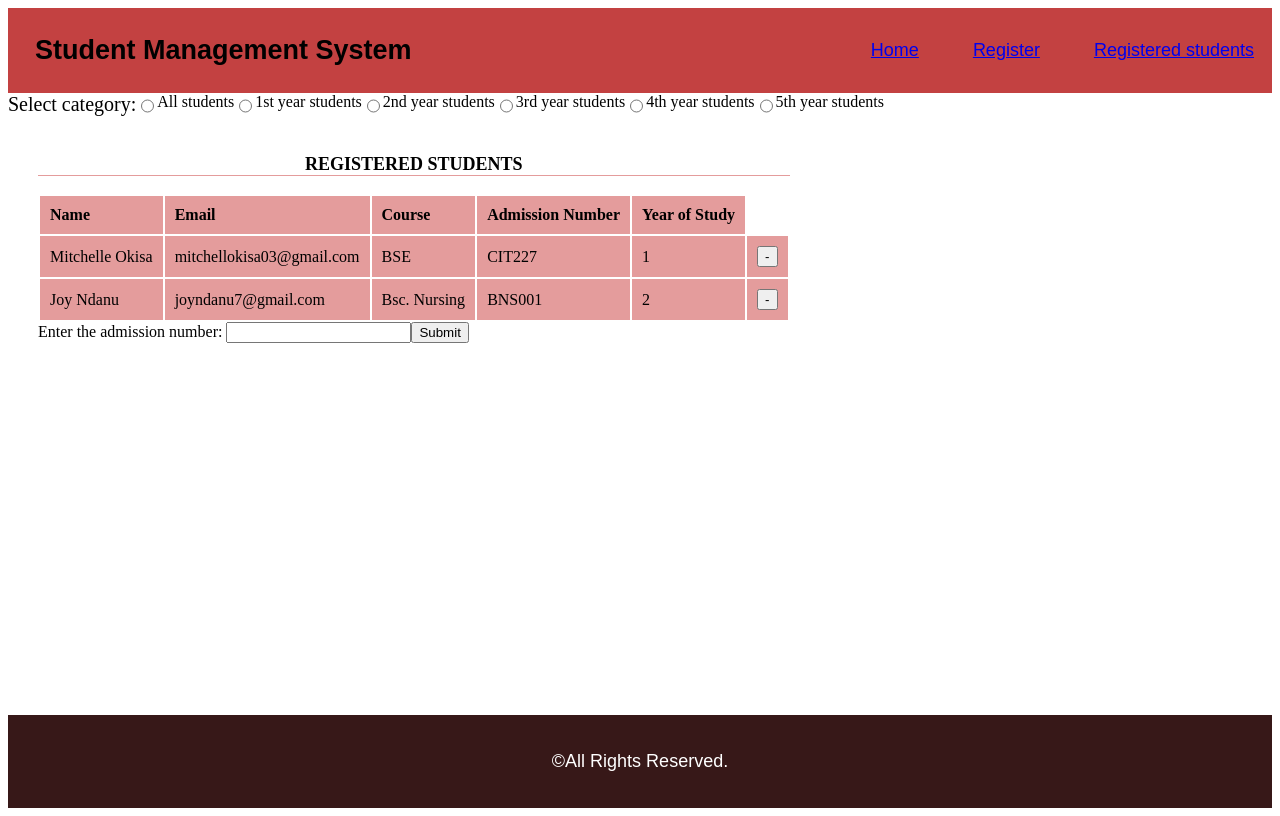
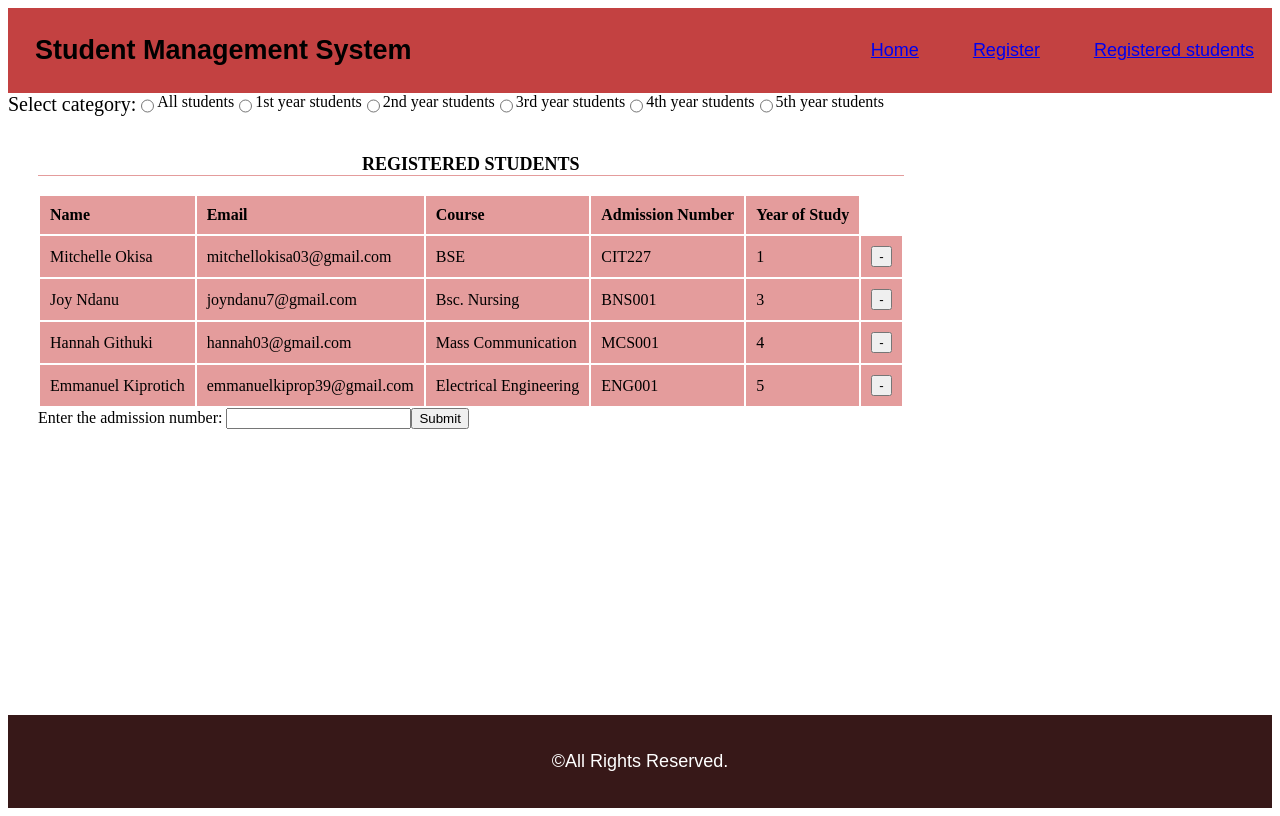
Before and after one commit to Mit-Okisa/STUDENT-MANAGEMENT-SYSTEM, an Angular app: page /list in a window 1280 px wide. Built offline with nearby package versions, Linux system fonts and the light colour scheme; data requests are answered from the project's data file.

Commit message:
More on routing

```diff
--- a/db.json
+++ b/db.json
@@ -13,8 +13,24 @@
       "email": "joyndanu7@gmail.com",
       "id": "BNS001",
       "courseName": "Bsc. Nursing",
-      "yearOfStudy": "2",
+      "yearOfStudy": 3,
       "password": "1234567"
+    },
+    {
+      "name": "Hannah Githuki",
+      "email": "hannah03@gmail.com",
+      "id": "MCS001",
+      "courseName": "Mass Communication",
+      "yearOfStudy": "4",
+      "password": "Hannah254"
+    },
+    {
+      "name": "Emmanuel Kiprotich",
+      "email": "emmanuelkiprop39@gmail.com",
+      "id": "ENG001",
+      "courseName": "Electrical Engineering",
+      "yearOfStudy": "5",
+      "password": "Emmanuel@5"
     }
   ],
   "courses": [],
--- a/src/app.component/app.config.ts
+++ b/src/app.component/app.config.ts
@@ -1,11 +1,12 @@
 import { ApplicationConfig, provideBrowserGlobalErrorListeners } from '@angular/core';
-import { provideRouter } from '@angular/router';
+import { provideRouter, TitleStrategy } from '@angular/router';
+import { AppTitleStrategy} from '../appTitleStrategy';
 import { routes } from './app.routes';
 import { provideHttpClient } from '@angular/common/http';
 
 export const appConfig: ApplicationConfig = {
   providers: [
     provideBrowserGlobalErrorListeners(),
-    provideRouter(routes), provideHttpClient()
+    provideRouter(routes), provideHttpClient(),
   ]
 };
--- a/src/home.component/home.component.html
+++ b/src/home.component/home.component.html
@@ -1,3 +1,7 @@
+<head>
+  <title>Home</title>
+</head>
+
 <div class="home_page">
   <div class="welcome_message">
     <h2>Welcome to the Student Management System.</h2>
--- a/src/home.component/home.component.ts
+++ b/src/home.component/home.component.ts
@@ -1,4 +1,4 @@
-import { Component, inject} from "@angular/core";
+import { Component} from "@angular/core";
 import { RouterLink} from '@angular/router';
 import {ButtonDirective} from './buttonDirective';
 
--- a/src/index.html
+++ b/src/index.html
@@ -5,7 +5,7 @@
   <title>StudentManagementSystem</title>
   <base href="/">
   <meta name="viewport" content="width=device-width, initial-scale=1">
-  <link rel="icon" type="image/x-icon" href="favicon.ico">
+  <link rel="icon" type="image/x-icon" href="favicon.icon">
 </head>
 <body>
   <app-root></app-root>
--- /dev/null
+++ b/src/pageNotFound.ts
@@ -0,0 +1,12 @@
+import {Component} from '@angular/core';
+
+@Component({
+  selector: 'pageNotFound',
+  template: `<head><title>Page Not Found</title>
+              </head><h3>Sorry, Page not found!</h3>`,
+  styles: `h3{
+      font-size: 20px;
+      font-weight: bold;
+      text-align: center;}`
+})
+export class PageNotFound {}
--- a/src/signupForm.component/signup.html
+++ b/src/signupForm.component/signup.html
@@ -1,3 +1,5 @@
+<head><title>Registration</title></head>
+
 <section class="form-section">
   <form class="whole_form">
     <h2 id="form_title">Registration</h2>
@@ -25,14 +27,8 @@
       <label for ="password">Password: </label>
       <input id="password" name="password" [(ngModel)] = "password">
     </div>
-    @if (validatorFunction()){
     <div class="form-content">
       <button type="submit" (click)="this.addStudent()" >Submit</button>
     </div>
-    }@else{
-      <div class="form-content">
-        <p>{{formValidMessage}}</p>
-      </div>
-    }
   </form>
 </section>
--- a/src/signupForm.component/signup.ts
+++ b/src/signupForm.component/signup.ts
@@ -28,7 +28,7 @@ export class SignupForm {
       next: (savedStudent) => {
         alert(`${savedStudent.name} added successfully!`);
         this.yearOfStudy = 1; this.name = ''; this.email = ''; this.courseName = ''
-        this.id = '';},
+        this.id = '';this.password = '';},
       error: (err)=> alert(`Error: ${err.message}!`)
     });
   }
--- /dev/null
+++ b/src/student.profile.component/student-profile.ts
@@ -0,0 +1,23 @@
+import {Component, inject } from '@angular/core';
+import {Student} from '../interfaces';
+import {VerifyStudentService} from '../login.component/verifyStudentService';
+
+@Component({
+  selector: 'student-profile',
+  template: `
+    @if (this.verifyStudentService.isPasswordCorrect) {
+      <p>Hello {{ this.thisStudent.name }}</p>
+      <p>Here are your details;</p>
+      <ul>
+        <li>Admission Number: {{ this.thisStudent.id }}</li>
+        <li>Email Address: {{ this.thisStudent.email }}</li>
+        <li>Course name: {{ this.thisStudent.courseName }}</li>
+        <li>Current Year of Study: {{ this.thisStudent.yearOfStudy }}</li>
+      </ul>
+    }
+  `,
+})
+export class StudentProfileComponent {
+  verifyStudentService = inject(VerifyStudentService);
+  thisStudent: Student = this.verifyStudentService.student;
+}
--- a/src/studentList.component/studentList.html
+++ b/src/studentList.component/studentList.html
@@ -1,4 +1,4 @@
-
+<head><title>Registered Students</title></head>
   <div class = 'choice'>
     <label for="trans" style="font-size: 20px;">Select category:</label>
     <input id="trans" name="trans" type="radio" (click)="changeYears(0)"/>All students
```
Also changed, not shown: src/app.component/app.routes.ts (+16 -7 lines), src/appTitleStrategy.ts (added, +13 -0 lines).
